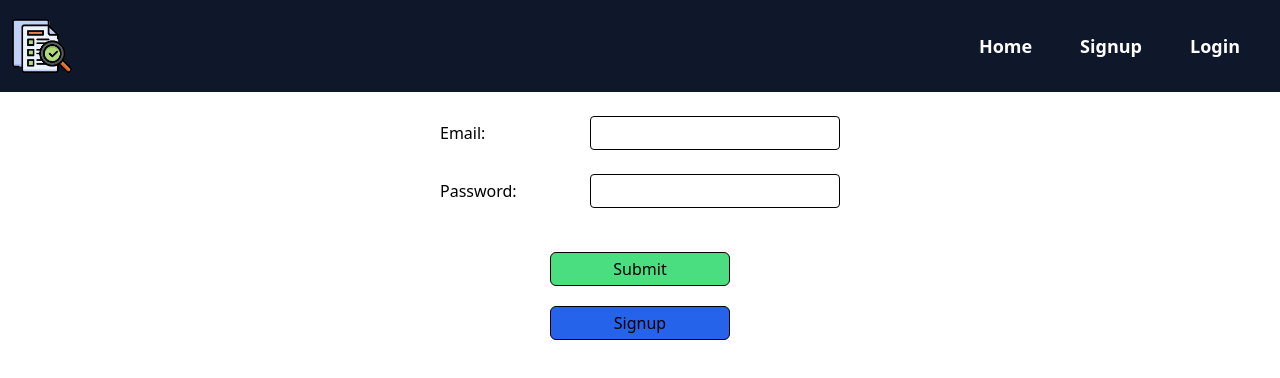
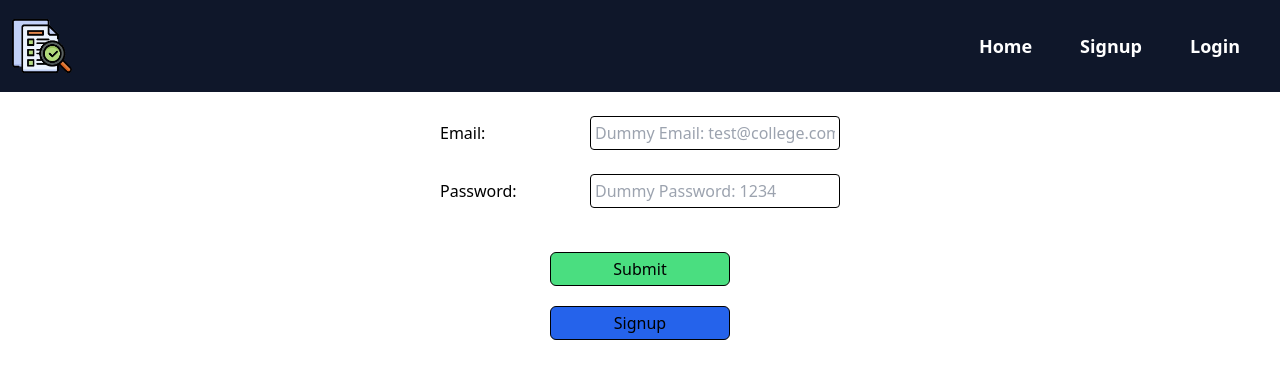
Before and after one commit to NishantBuwa/Certificate-Verification_, a React (Create React App) app in the folder frontend/: page /login in a window 1280 px wide. Shown: the top 378 px of the page. Built offline with nearby package versions, Linux system fonts and the light colour scheme.

Commit message:
Creting Dummy Admin

```diff
--- a/frontend/src/components/Dashboard.jsx
+++ b/frontend/src/components/Dashboard.jsx
@@ -69,7 +69,7 @@ function Dashboard({admin}) {
     },[])
 
     return (
-        <div className='h-full w-auto flex items-center bg-red-500'>
+        <div className='h-full w-auto flex items-center'>
             <div className="sm:mx-auto big-card xl:h-[350px] xl:w-[1000px] w-[auto] xl:bg-slate-400 rounded-2xl flex lg:gap-8 gap-7 items-center justify-center flex-wrap text-white">
                 <div className={`${small_div} items-center gap-5`}>
                     <h1 className='font-bold xl:text-xl sm:text-base text-[12px]'>Total Certificate Issued By Your Institute :</h1>
--- a/frontend/src/pages/Login.jsx
+++ b/frontend/src/pages/Login.jsx
@@ -71,6 +71,7 @@ function Login({setAdmin}) {
                             value={formData.iemail}
                             onChange={onChange}
                             className={`${input}`}
+                            placeholder='Dummy Email: test@college.com'
                             required
                         ></input>
                     </div>
@@ -83,6 +84,7 @@ function Login({setAdmin}) {
                             value={formData.password}
                             onChange={onChange}
                             className={`${input}`}
+                            placeholder='Dummy Password: 1234'
                             required
                         />
                     </div>
```
